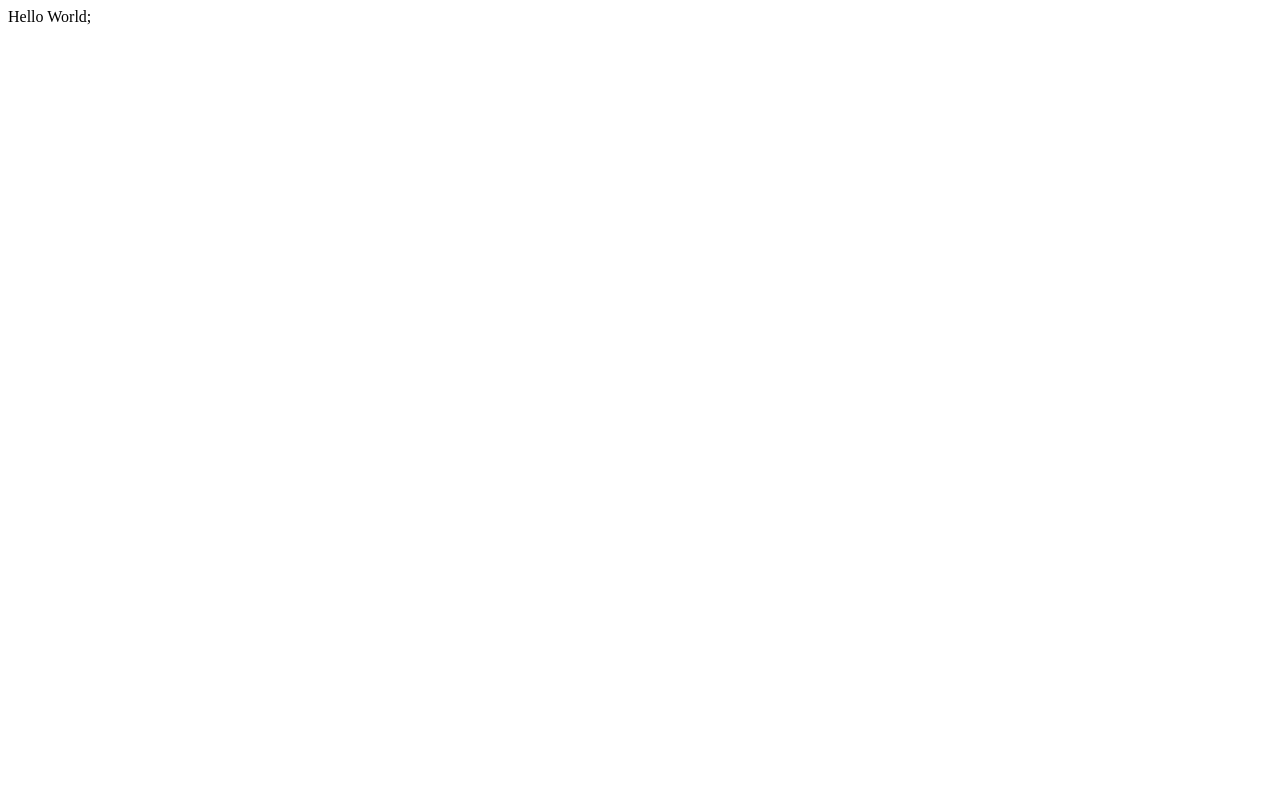
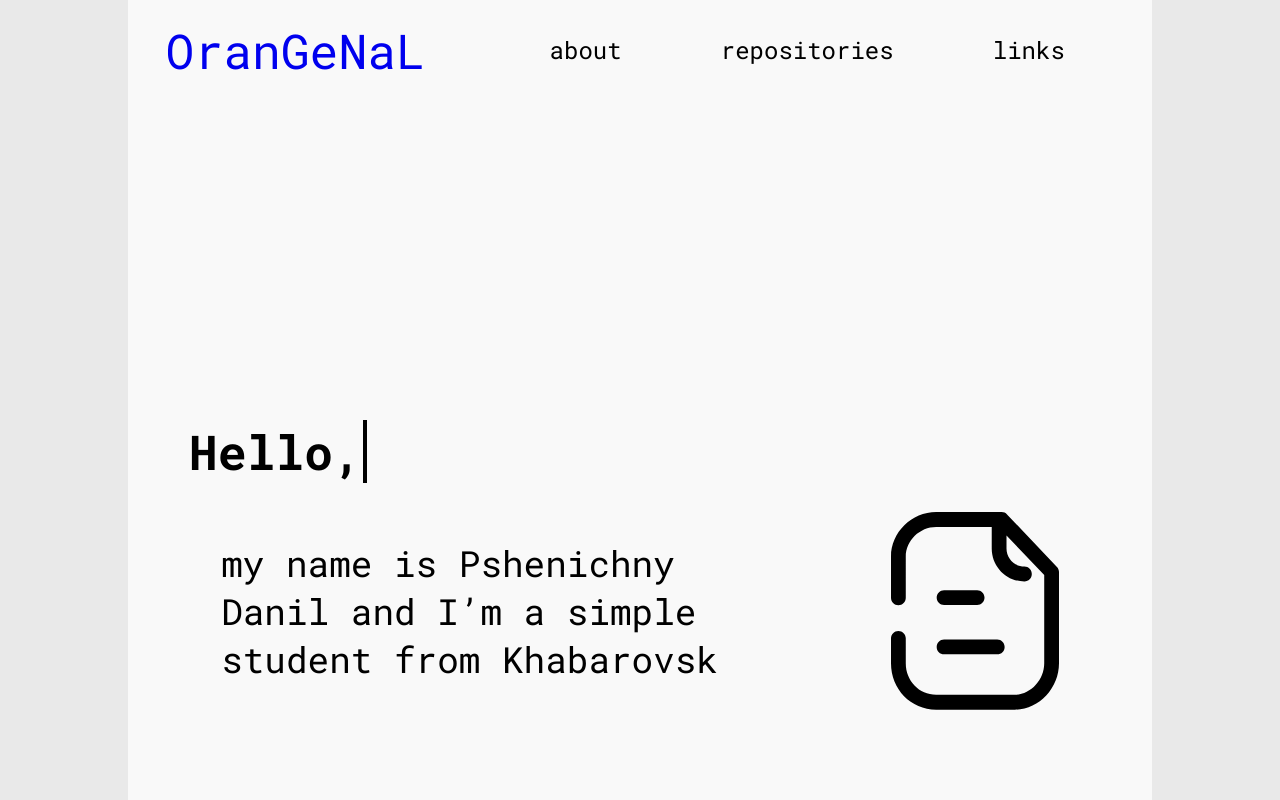
Before and after one commit to OranGeNaL/OranGeNaL.github.io, a plain HTML site: page index.html in a window 1280 px wide. Shown: the top 800 px of the page. Drawn offline with nearby package versions, Linux system fonts and the light colour scheme.

Commit message:
Немного попилил, вдохновения нет вообще

```diff
--- /dev/null
+++ b/css/animate.css
@@ -0,0 +1,37 @@
+/* CSS Needed to make it work (Wrote not using SCSS at all copy and paste away)
+// copy and paste into your CSS and the cursor should appear when typing begins*/
+.text-js{
+  opacity: 0;
+}
+.cursor{
+  display: block;
+  position: absolute;
+  height: 100%;
+  top: 0;
+  right: -5px;
+  width: 4px;
+  /* Change colour of Cursor Here */
+  background-color: black;
+  z-index: 1;
+  animation: flash 0.5s none infinite alternate;
+}
+@keyframes flash{
+  0%{
+    opacity: 1;
+  }
+  100%{
+    opacity: 0;
+  }
+}
+
+/* Text Can be styled just like normal*/
+.headline{
+  margin: 20px;
+  color: black;
+  font-size: 32px;
+  text-align: center;
+  h1{
+    letter-spacing: 1.6px;
+    font-weight: 300;
+  }
+}
--- /dev/null
+++ b/css/style.css
@@ -0,0 +1,72 @@
+@import url('https://fonts.googleapis.com/css2?family=Roboto+Mono:ital,wght@0,100;0,200;0,300;0,400;0,500;0,600;0,700;1,100;1,200;1,300;1,400;1,500;1,600;1,700&display=swap');
+
+body {
+  margin: 0;
+  background-color: #E9E9E9;
+  font-family: 'Roboto Mono', monospace;
+  font-weight: 400;
+}
+
+.body-cont {
+  margin: auto;
+  width: 80%;
+  height: 3000px;
+  background-color: #F9F9F9;
+}
+
+header {
+  height: 100px;
+
+  display: flex;
+  justify-content: space-around;
+  align-items: center;
+
+  margin-bottom: 300px;
+}
+
+.profile-link {
+  text-decoration: none;
+}
+
+.profile-link:visited
+{
+  color: black;
+}
+
+.header-links {
+
+  width: 60%;
+
+  display: flex;
+  justify-content: space-around;
+  align-items: center;
+
+  font-size: 24px;
+}
+
+h1 {
+  font-weight: 400;
+  font-size: 48px;
+
+  margin: 0;
+}
+
+main{
+  margin: 0 4%;
+}
+
+.hello-header {
+  font-size: 48px;
+  margin: 0;
+}
+
+.hello {
+  font-size: 36px;
+
+  display: flex;
+  justify-content: space-around;
+}
+
+.hello p {
+  width: 60%;
+}
--- a/index.html
+++ b/index.html
@@ -4,9 +4,38 @@
     <meta charset="UTF-8">
     <meta http-equiv="X-UA-Compatible" content="IE=edge">
     <meta name="viewport" content="width=device-width, initial-scale=1.0">
+    <link rel="stylesheet" href="css/style.css">
+    <link rel="stylesheet" href="css/animate.css">
     <title>OranGeNaL</title>
 </head>
 <body>
-    Hello World;
+  <div class="body-cont">
+    <header>
+      <a class="profile-link" href="https://github.com/OranGeNaL"><h1>OranGeNaL</h1></a>
+      <div class="header-links">
+        <a>about</a>
+        <a>repositories</a>
+        <a>links</a>
+      </div>
+    </header>
+
+    <main>
+      <div class="type-js headline">
+        <h2 class="hello-header text-js">Hello,</h2>
+      </div>
+      <div class="hello">
+        <p>my name is Pshenichny Danil and I’m a simple student from Khabarovsk</p>
+        <img src="img/Paper.svg" alt="">
+      </div>
+
+      <div class="repo-sect">
+
+      </div>
+    </main>
+
+  </div>
+
+  <script type="text/javascript" src="https://code.jquery.com/jquery-3.6.0.slim.js"></script>
+  <script type="text/javascript" src="scripts/script.js"></script>
 </body>
 </html>
--- /dev/null
+++ b/scripts/script.js
@@ -0,0 +1,33 @@
+function autoType(elementClass, typingSpeed){
+  var thhis = $(elementClass);
+  thhis.css({
+    "position": "relative",
+    "display": "inline-block"
+  });
+  thhis.prepend('<div class="cursor" style="right: initial; left:0;"></div>');
+  thhis = thhis.find(".text-js");
+  var text = thhis.text().trim().split('');
+  var amntOfChars = text.length;
+  var newString = "";
+  thhis.text("|");
+  setTimeout(function(){
+    thhis.css("opacity",1);
+    thhis.prev().removeAttr("style");
+    thhis.text("");
+    for(var i = 0; i < amntOfChars; i++){
+      (function(i,char){
+        setTimeout(function() {
+          newString += char;
+          thhis.text(newString);
+        },i*typingSpeed);
+      })(i+1,text[i]);
+    }
+  },1500);
+}
+
+$(document).ready(function(){
+  // Now to start autoTyping just call the autoType function with the
+  // class of outer div
+  // The second paramter is the speed between each letter is typed.
+  autoType(".type-js",200);
+});
```
Also changed, not shown: img/Paper.svg (added).
